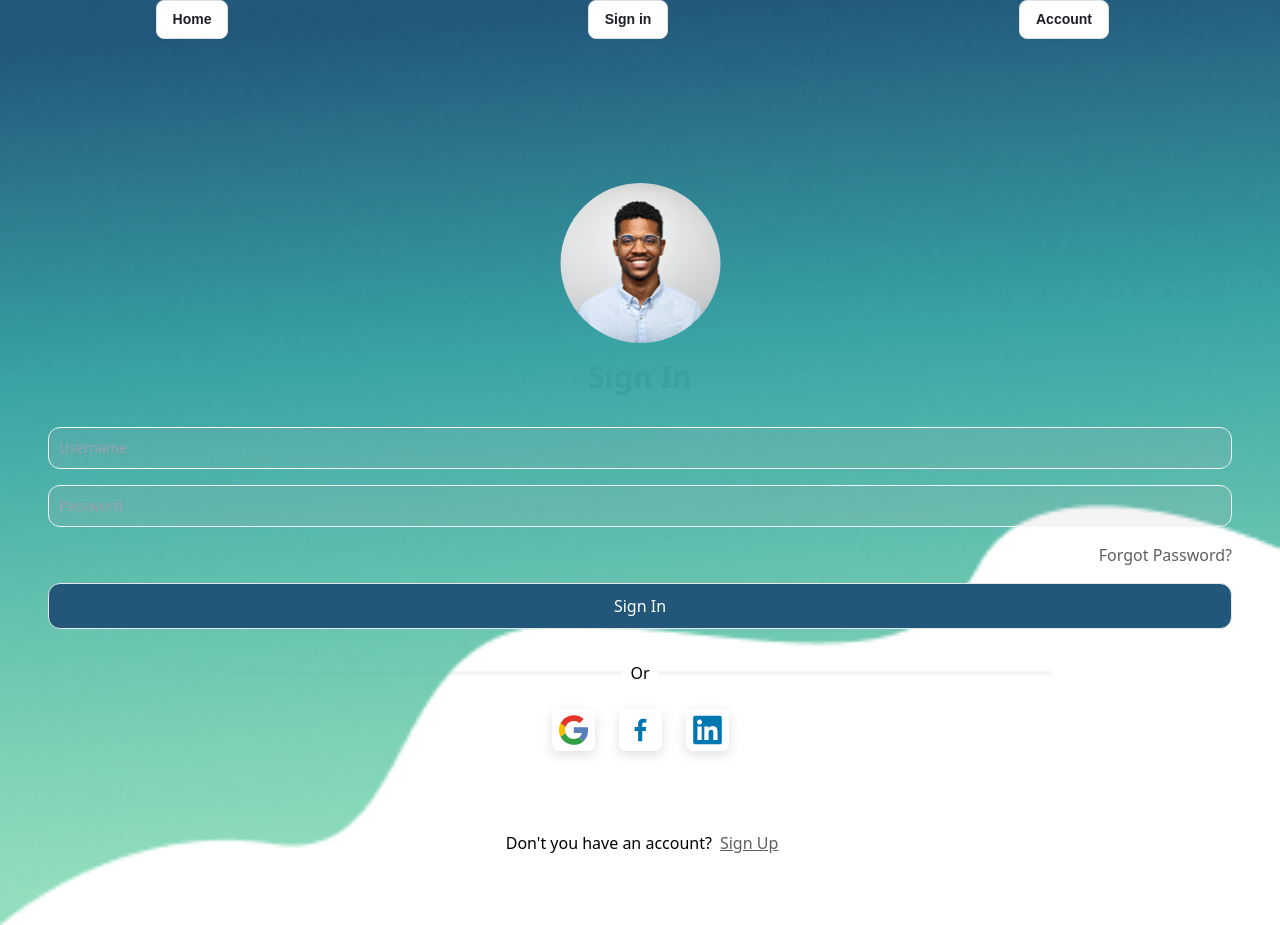
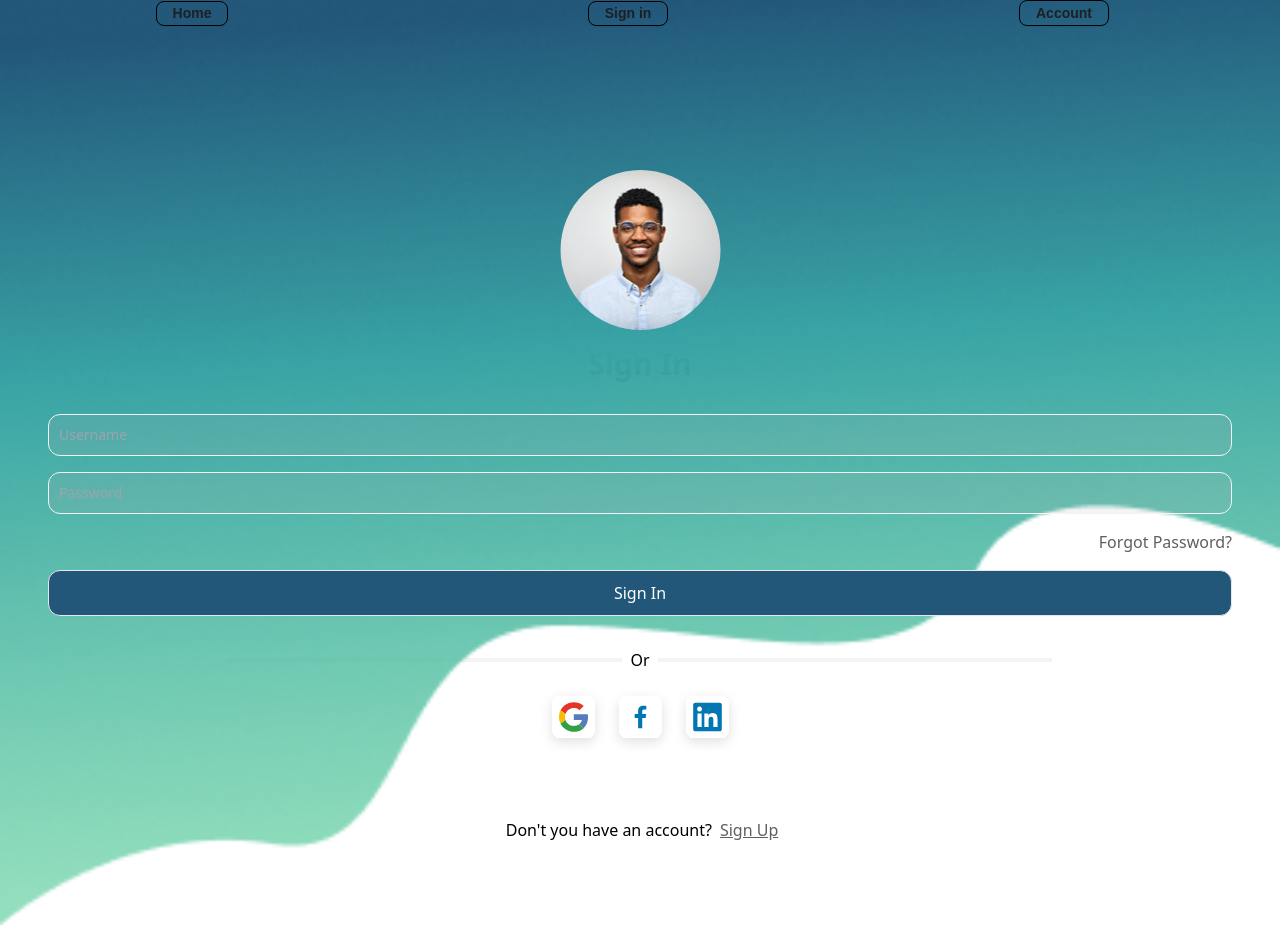
Before and after one commit to stefanlazar10/auth-flow-frontend, a React (Create React App) app: page / in a window 1280 px wide. Built offline with nearby package versions, Linux system fonts and the light colour scheme.

Commit message:
changed navbar menu buttons

```diff
--- a/src/pages/Navbar/Navbar.js
+++ b/src/pages/Navbar/Navbar.js
@@ -178,14 +178,13 @@ const MenuButton = styled(BaseMenuButton)(
     font-family: 'IBM Plex Sans', sans-serif;
     font-weight: 600;
     font-size: 0.875rem;
-    line-height: 1.5;
+    line-height: 0.5;
     padding: 8px 16px;
     border-radius: 8px;
     color: #22577A;
     transition: all 150ms ease;
     cursor: pointer;
-    background: ${theme.palette.mode === "dark" ? grey[900] : "#fff"};
-    border: 1px solid ${theme.palette.mode === "dark" ? grey[700] : grey[200]};
+    border: 1px solid ${theme.palette.mode === "dark" ? "black" : "black"};
     color: ${theme.palette.mode === "dark" ? grey[200] : grey[900]};
     box-shadow: 0 1px 2px 0 rgb(0 0 0 / 0.05);
 
```
